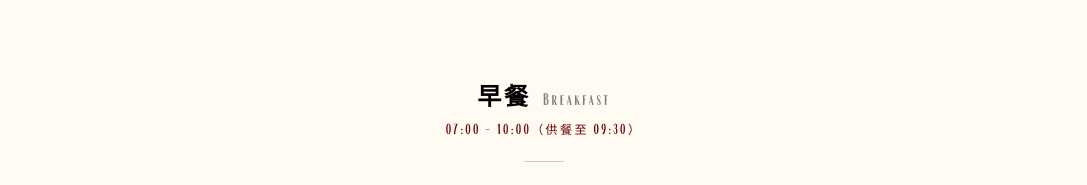
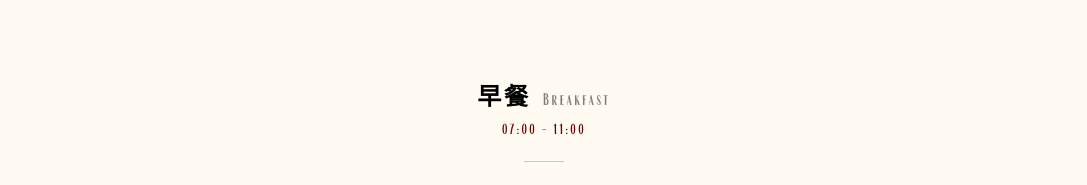
Before and after one commit to k-324/jour-nuit, a Next.js app: page / in a window 1280 px wide. Shown: the part 980-1165 px from the top of the page, without its empty margins (96-1183 px from the left). Built offline with nearby package versions, Linux system fonts and the light colour scheme; a web font is replaced by a local one.

Commit message:
Update content

```diff
--- a/components/MenuHighlights.tsx
+++ b/components/MenuHighlights.tsx
@@ -8,7 +8,7 @@ export default function MenuHighlights() {
   {
     titleZh: "早餐",
     titleEn: "Breakfast",
-    time: "07:00 – 10:00（供餐至 09:30）",
+    time: "07:00 – 11:00",
     href: "/menu#breakfast",
     items: [
       { zh: "厚吐司套餐", en: "Toast Set", price: "NT$100", desc: "11:00 前點飲品即贈厚吐司套餐" },
```
